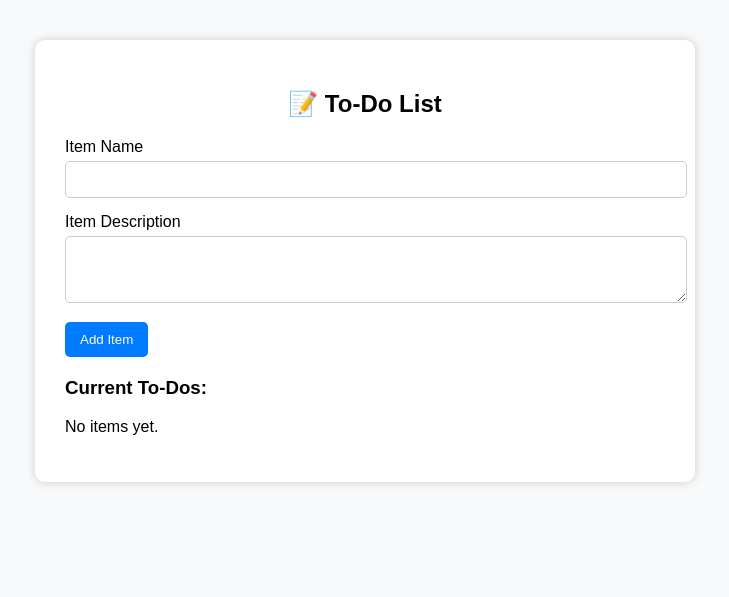
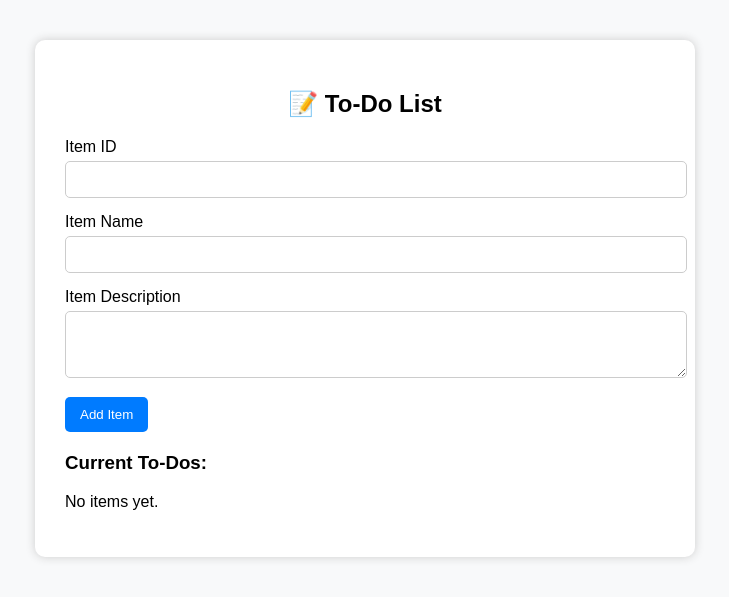
Before and after one commit to tusharwdesai/Flask-Demo, a Flask app: page /todo in a window 1280 px wide. Shown: the top 597 px of the page, without its empty margins (275-1004 px from the left). Run offline with Flask 3, Linux system fonts and the light colour scheme; data that the repository does not hold is empty.

Commit message:
item id added

```diff
--- a/app.py
+++ b/app.py
@@ -1,6 +1,7 @@
 from flask import Flask,render_template, request, redirect, url_for
 from pymongo import MongoClient
 from urllib.parse import quote_plus
+from bson.objectid import ObjectId
 
 
 # URL-encode the username and password
@@ -54,11 +55,13 @@ def todo():
 
 @app.route('/submittodoitem', methods=['POST'])
 def add_todo():
+    item_id = request.form.get('item_id')
     item_name = request.form.get('item_name')
     item_desc = request.form.get('item_desc')
 
     if item_name and item_desc:
         todo_collection.insert_one({
+           'item_id': item_id,
             'name': item_name,
             'description': item_desc
         })
--- a/templates/todo.html
+++ b/templates/todo.html
@@ -55,6 +55,9 @@
 <div class="container">
     <h2>📝 To-Do List</h2>
     <form action="/submittodoitem" method="POST">
+       <label>Item ID</label>
+        <input type="text" name="item_id" required>
+
         <label>Item Name</label>
         <input type="text" name="item_name" required>
 
@@ -67,6 +70,7 @@
     <h3>Current To-Dos:</h3>
     {% for todo in todos %}
         <div class="todo-item">
+          <p><b>ID:</b> {{ todo.item_id }}</p>
             <strong>{{ todo.name }}</strong>
             <p>{{ todo.description }}</p>
         </div>
```
